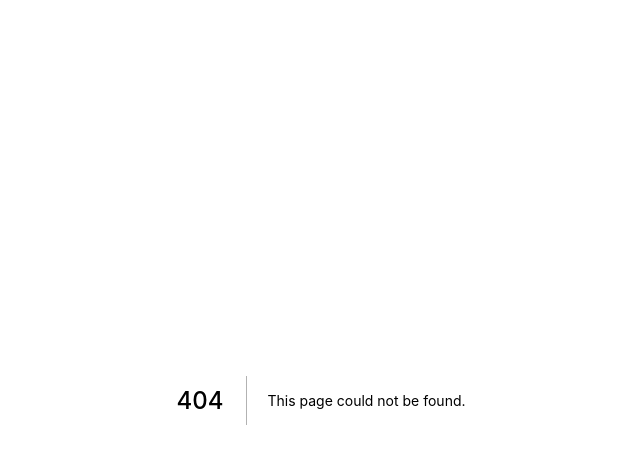
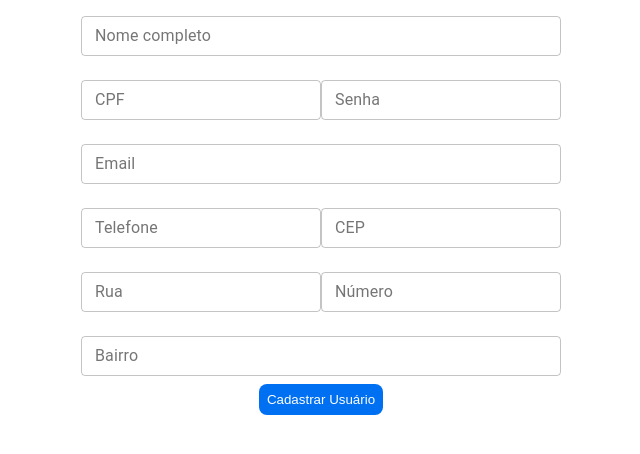
Before and after one commit to CesarSturmer/service, a Next.js app: page /userForm in a window 1280 px wide. Before the commit this address had no page. Shown: the top 454 px of the page, without its empty margins (319-959 px from the left). Built offline with nearby package versions, Linux system fonts and the light colour scheme.

Commit message:
feat: user form requisition

```diff
--- a/package.json
+++ b/package.json
@@ -7,6 +7,8 @@
     "start": "next start"
   },
   "dependencies": {
+    "@material-ui/core": "^4.11.3",
+    "axios": "^0.21.1",
     "next": "latest",
     "react": "^16.8.0",
     "react-dom": "^16.8.0",
--- a/pages/_app.js
+++ b/pages/_app.js
@@ -11,6 +11,7 @@ const GlobalStyle = createGlobalStyle`
 const theme = {
   colors: {
     primary: '#0070f3',
+    secondary: '#fefefe'
   },
 }
 
--- /dev/null
+++ b/pages/api/index.js
@@ -0,0 +1,7 @@
+import axios from 'axios'
+
+const api = axios.create({
+    baseURL: 'https://servicos-app.herokuapp.com'
+})
+
+export default api
--- /dev/null
+++ b/pages/userForm.js
@@ -0,0 +1,157 @@
+import {useState} from 'react'
+import styled from 'styled-components'
+import {Button, TextField} from '@material-ui/core'
+import api from './api'
+
+const FormContainer = styled.form`
+    width: 30rem;
+    margin: 0 auto;
+    display: flex;
+    justify-content: center;
+    align-items: center;
+    flex-direction: column;
+`
+
+const TwoInputsContainer = styled.div`
+    width: 100%;
+    display: flex;
+    justify-content: space-between;
+`
+
+const SubmitButton = styled.button`
+    background-color: ${({ theme }) => theme.colors.primary};
+    color: ${({ theme }) => theme.colors.secondary};
+    padding: 0.5rem;
+    border-radius: 8px;
+    border: none;
+    cursor: pointer;
+`
+
+function UserForm() {
+    const [name, setName] = useState('')
+    const [cpf, setCpf] = useState('')
+    const [password, setPassword] = useState('')
+    const [email, setEmail] = useState('')
+    const [phone, setPhone] = useState('')
+    const [cep, setCep] = useState('')
+    const [street, setStreet] = useState('')
+    const [number, setNumber] = useState('')
+    const [neighborhood, setNeighborhood] = useState('')
+
+    const postUser = async (e) => {
+        e.preventDefault()
+        await api.post('/usuario', {
+            nomeCompleto: name,
+            cpf: cpf,
+            senha: password,
+            email: email,
+            telefone: phone,
+            endereco: {
+                cep: cep,
+                logradouro: street,
+                numero: number,
+                bairro: neighborhood
+            }
+        })
+        .then(() => alert('usuario cadastrado com sucesso'))
+        .catch(() => alert('Falha ao cadastrar usuário!'))
+    }
+
+    return (
+        <FormContainer onSubmit={postUser}>
+            <TextField
+                value={name}
+                onChange={(e) => setName(e.target.value)}
+                label='Nome completo'
+                variant='outlined'
+                size='small'
+                type='text'
+                margin='normal'
+                fullWidth
+            />
+            <TwoInputsContainer>
+                <TextField
+                    value={cpf}
+                    onChange={(e) => setCpf(e.target.value)}
+                    label='CPF'
+                    variant='outlined'
+                    size='small'
+                    type='number'
+                    margin='normal'
+                />
+                <TextField
+                    value={password}
+                    onChange={(e) => setPassword(e.target.value)}
+                    label='Senha'
+                    variant='outlined'
+                    size='small'
+                    type='password'
+                    margin='normal'
+                />
+            </TwoInputsContainer>
+            <TextField
+                value={email}
+                onChange={(e) => setEmail(e.target.value)}
+                label='Email'
+                variant='outlined'
+                size='small'
+                type='text'
+                margin='normal'
+                fullWidth
+            />
+            <TwoInputsContainer>
+                <TextField
+                    value={phone}
+                    onChange={(e) => setPhone(e.target.value)}
+                    label='Telefone'
+                    variant='outlined'
+                    size='small'
+                    type='number'
+                    margin='normal'
+                />
+                <TextField
+                    value={cep}
+                    onChange={(e) => setCep(e.target.value)}
+                    label='CEP'
+                    variant='outlined'
+                    size='small'
+                    type='number'
+                    margin='normal'
+                />
+            </TwoInputsContainer>
+            <TwoInputsContainer>
+                <TextField
+                    value={street}
+                    onChange={(e) => setStreet(e.target.value)}
+                    label='Rua'
+                    variant='outlined'
+                    size='small'
+                    type='text'
+                    margin='normal'
+                />
+                <TextField
+                    value={number}
+                    onChange={(e) => setNumber(e.target.value)}
+                    label='Número'
+                    variant='outlined'
+                    size='small'
+                    type='number'
+                    margin='normal'
+                />
+            </TwoInputsContainer>
+            <TextField
+                value={neighborhood}
+                onChange={(e) => setNeighborhood(e.target.value)}
+                label='Bairro'
+                variant='outlined'
+                size='small'
+                type='text'
+                margin='normal'
+                fullWidth
+            />
+            <SubmitButton type='submit'>Cadastrar Usuário</SubmitButton>
+        </FormContainer>
+    )
+}
+
+export default UserForm
```
Also changed, not shown: pages/index.js (+13 -1 lines), pages/login.js (added, +62 -0 lines), 1 other file (tests, documents, lock files or other folders).
